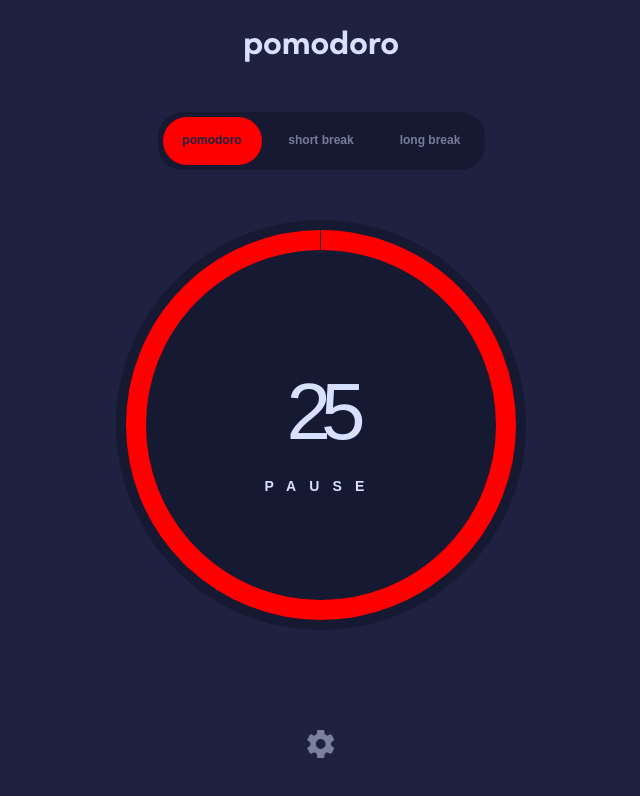
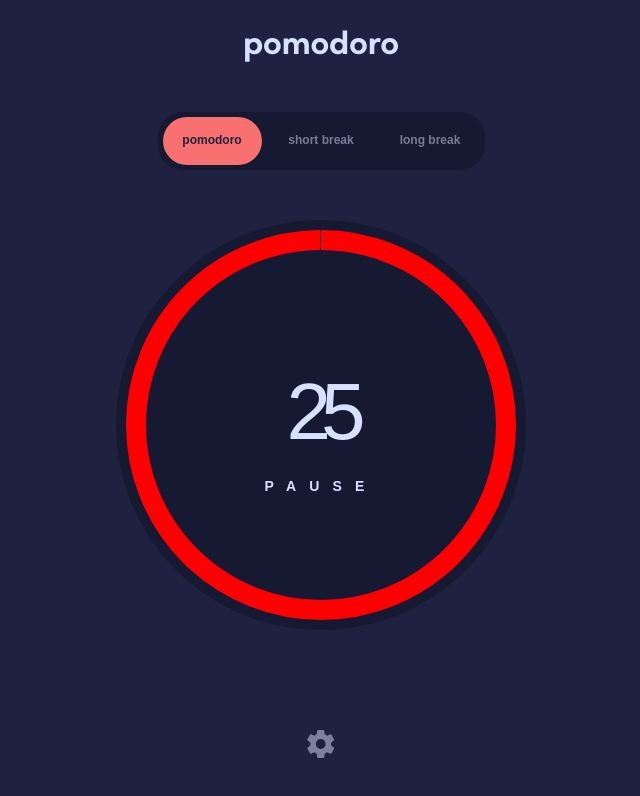
Before and after one commit to achiewe/pomodoro-app, a Next.js app: page / in a window 1280 px wide. Shown: the top 796 px of the page, without its empty margins (319-959 px from the left). Built offline with nearby package versions, Linux system fonts and the light colour scheme.

Commit message:
add the logic if contentColor is equal to some state string change the background color of the div

```diff
--- a/src/app/components/NavBar.tsx
+++ b/src/app/components/NavBar.tsx
@@ -9,6 +9,9 @@ export default function NavBar() {
   const panelOption = useSelector(
     (store: RootState) => store.panelOption.panelOption
   );
+  const contentColor = useSelector(
+    (store: RootState) => store.contentColor.contentColor
+  );
 
   return (
     <div className="w-[327px] flex flex-row items-center gap-[10px] rounded-[25px] bg-[#161932] p-[5px]">
@@ -17,7 +20,13 @@ export default function NavBar() {
           dispatch(setPanelOption("pomodoro"));
         }}
         className={`${
-          panelOption === "pomodoro" ? "bg-[red]" : "bg-[#161932]"
+          panelOption === "pomodoro" && contentColor === "red"
+            ? "bg-[#F87070]"
+            : contentColor === "green"
+            ? "bg-[#70F3F8]"
+            : contentColor === "purple"
+            ? "bg-[#D881F8]"
+            : "bg-[#161932]"
         } w-[106px] flex justify-center items-center h-[48px] rounded-[25px] cursor-pointer`}
       >
         <h3
```
